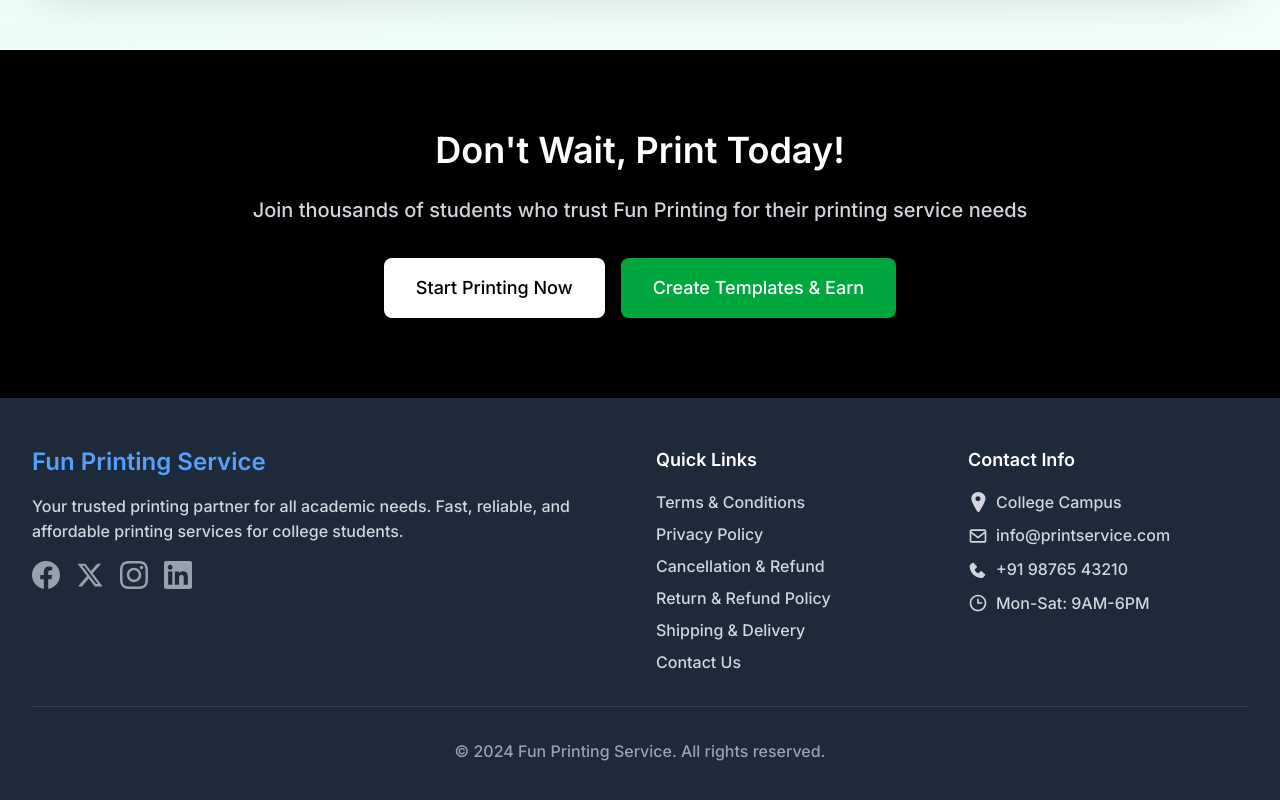
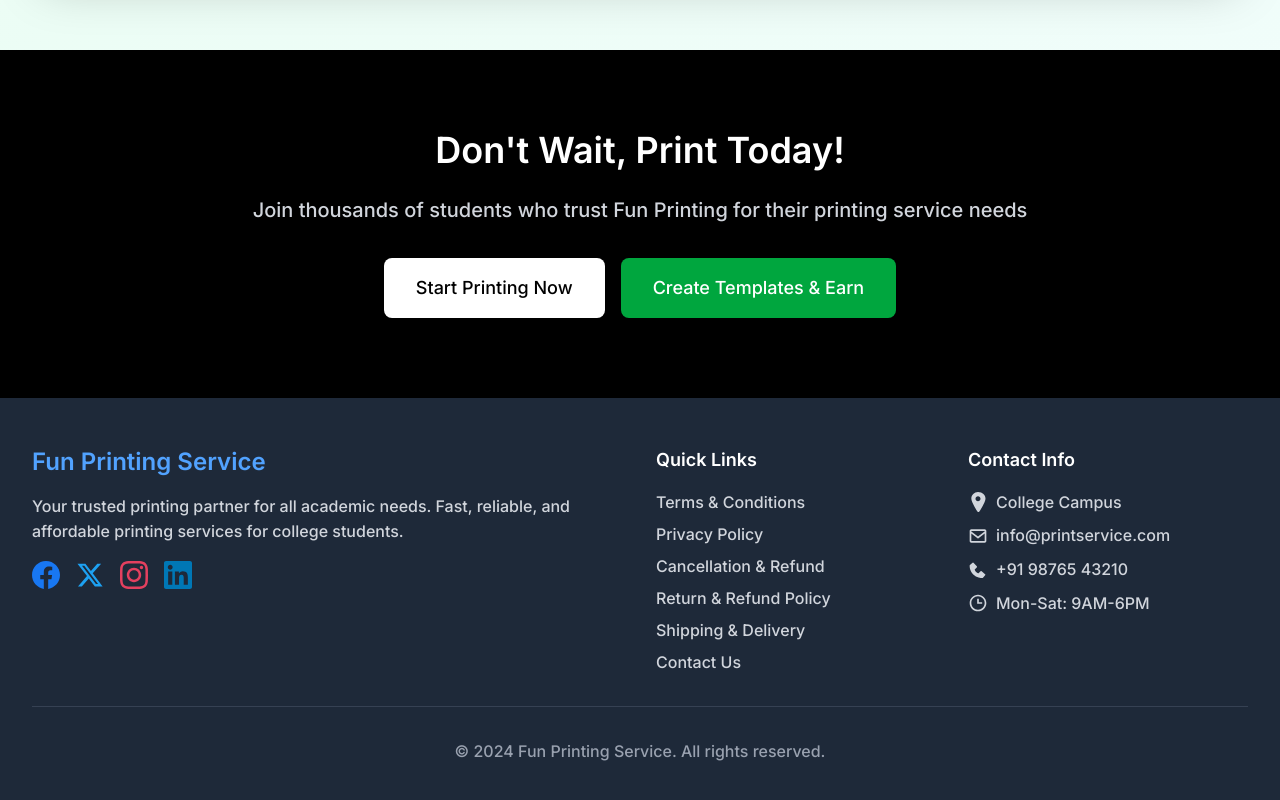
Before and after one commit to AdityaPandey-DEV/FunPrinting, a Next.js app: page / in a window 1280 px wide. Shown: the part 2523-3323 px from the top of the page. Built offline with nearby package versions, Linux system fonts and the light colour scheme; no server answers; the database is empty.

Commit message:
fix fotter icon vith svg '

```diff
--- a/src/components/SocialIcons.tsx
+++ b/src/components/SocialIcons.tsx
@@ -11,7 +11,7 @@ export const FacebookIcon: React.FC<IconProps> = ({ className = '', size = 24 })
       width={size}
       height={size}
       viewBox="0 0 24 24"
-      fill="currentColor"
+      fill="#1877F2"
       className={className}
       xmlns="http://www.w3.org/2000/svg"
     >
@@ -26,7 +26,7 @@ export const InstagramIcon: React.FC<IconProps> = ({ className = '', size = 24 }
       width={size}
       height={size}
       viewBox="0 0 24 24"
-      fill="currentColor"
+      fill="#E4405F"
       className={className}
       xmlns="http://www.w3.org/2000/svg"
     >
@@ -41,7 +41,7 @@ export const TwitterIcon: React.FC<IconProps> = ({ className = '', size = 24 })
       width={size}
       height={size}
       viewBox="0 0 24 24"
-      fill="currentColor"
+      fill="#1DA1F2"
       className={className}
       xmlns="http://www.w3.org/2000/svg"
     >
@@ -56,7 +56,7 @@ export const LinkedInIcon: React.FC<IconProps> = ({ className = '', size = 24 })
       width={size}
       height={size}
       viewBox="0 0 24 24"
-      fill="currentColor"
+      fill="#0077B5"
       className={className}
       xmlns="http://www.w3.org/2000/svg"
     >
@@ -71,7 +71,7 @@ export const YouTubeIcon: React.FC<IconProps> = ({ className = '', size = 24 })
       width={size}
       height={size}
       viewBox="0 0 24 24"
-      fill="currentColor"
+      fill="#FF0000"
       className={className}
       xmlns="http://www.w3.org/2000/svg"
     >
```
